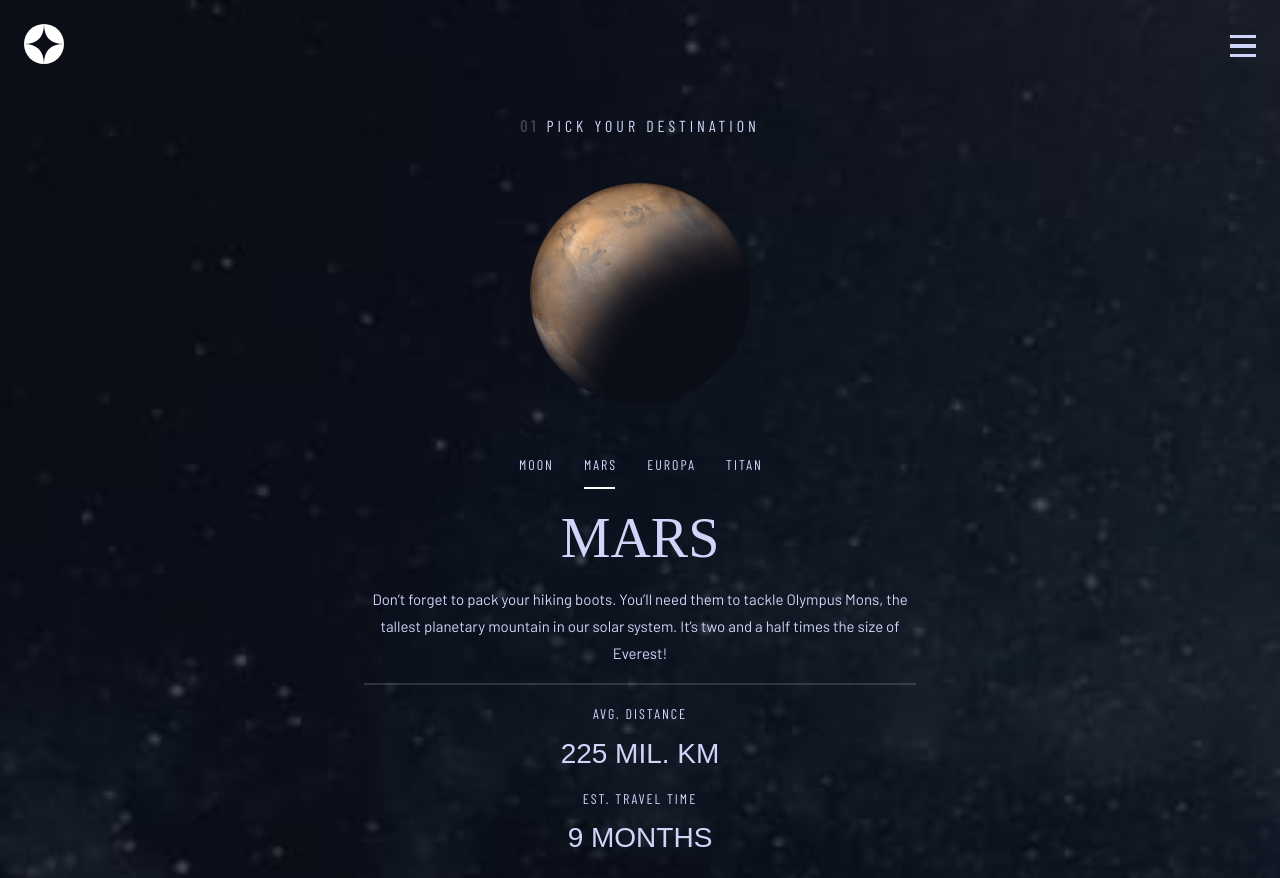
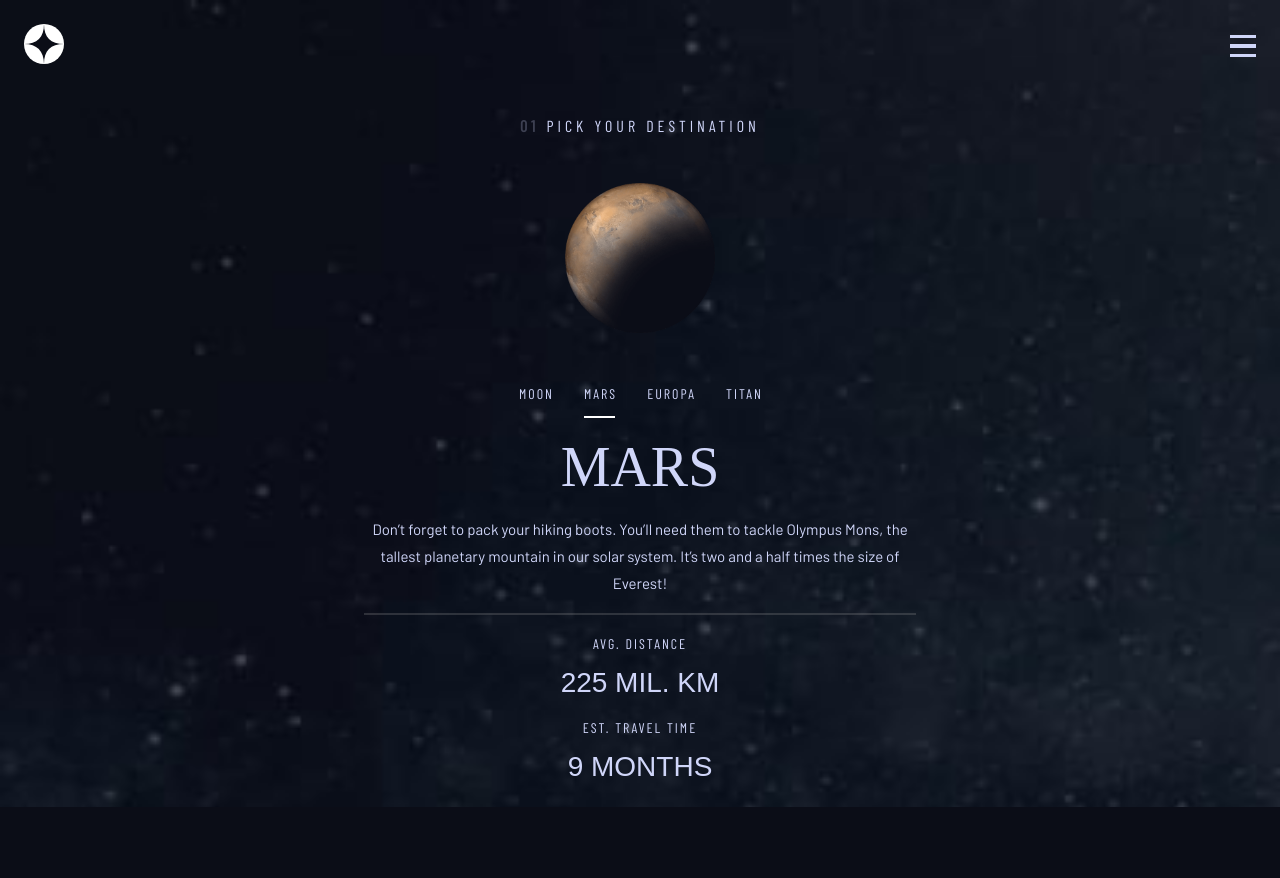
Before and after one commit to 915fonzie/space-tourism-website, a React (Vite) app: page /destinations/mars in a window 1280 px wide. After the commit the page ends 807 px from the top, so only its background shows below. Built offline with nearby package versions, Linux system fonts and the light colour scheme; a web font is replaced by a local one.

Commit message:
setting specific height to destinations images
on netlify, when images are loading it causes a small glitch with text, so trying to see if setting a height will stop it from doing that

```diff
--- a/src/css/_destinations.scss
+++ b/src/css/_destinations.scss
@@ -11,7 +11,8 @@
     text-align: center;
     max-width: 600px;
     img {
-        width: 40%;
+        width: 150px;
+        height: 150px;
         margin: 3em 0;
     }
     nav {
--- a/src/css/index.css
+++ b/src/css/index.css
@@ -104,7 +104,8 @@ a {
   max-width: 600px;
 }
 .destination-container img {
-  width: 40%;
+  width: 150px;
+  height: 150px;
   margin: 3em 0;
 }
 .destination-container nav {
```
Also changed, not shown: 1 other file (tests, documents, lock files or other folders).
